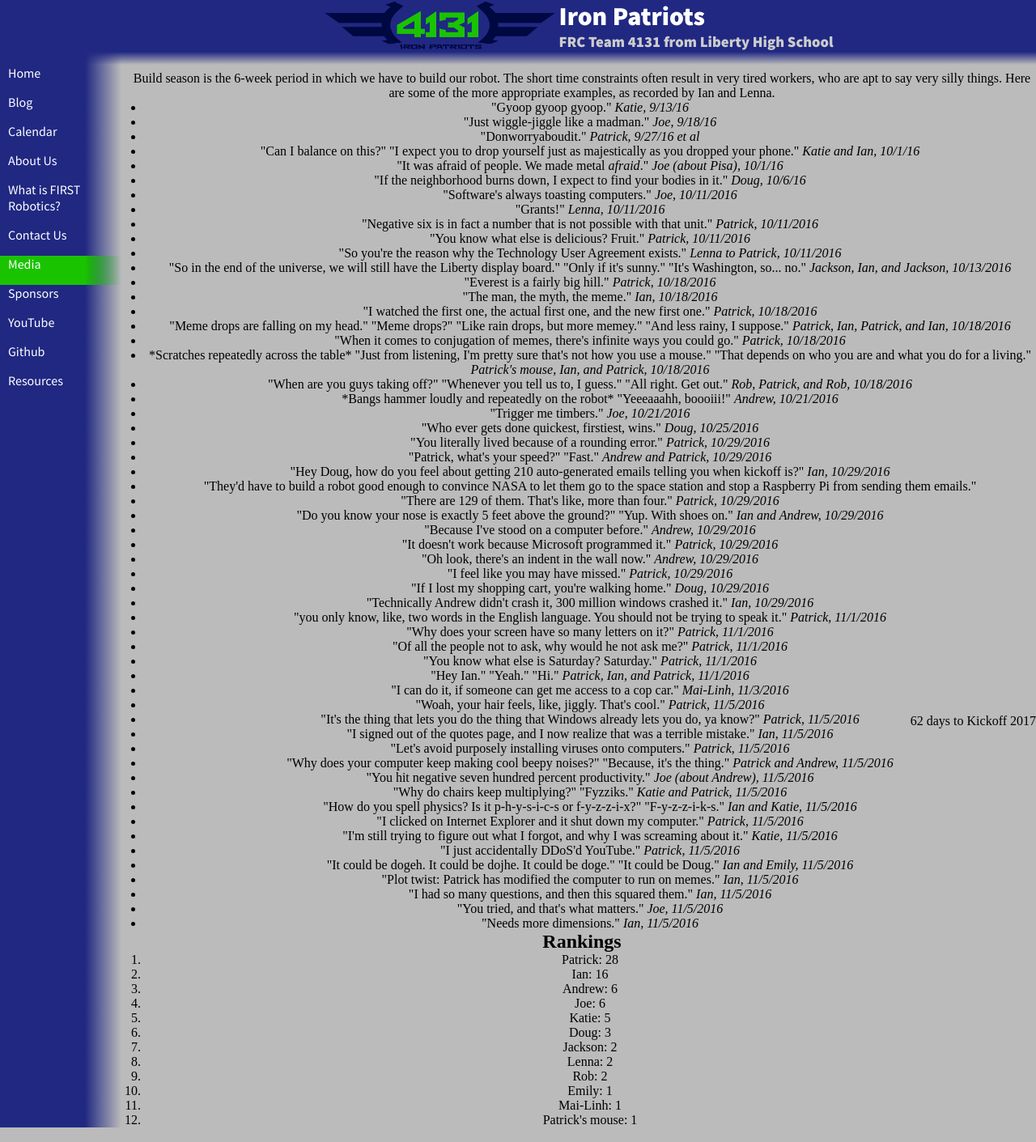
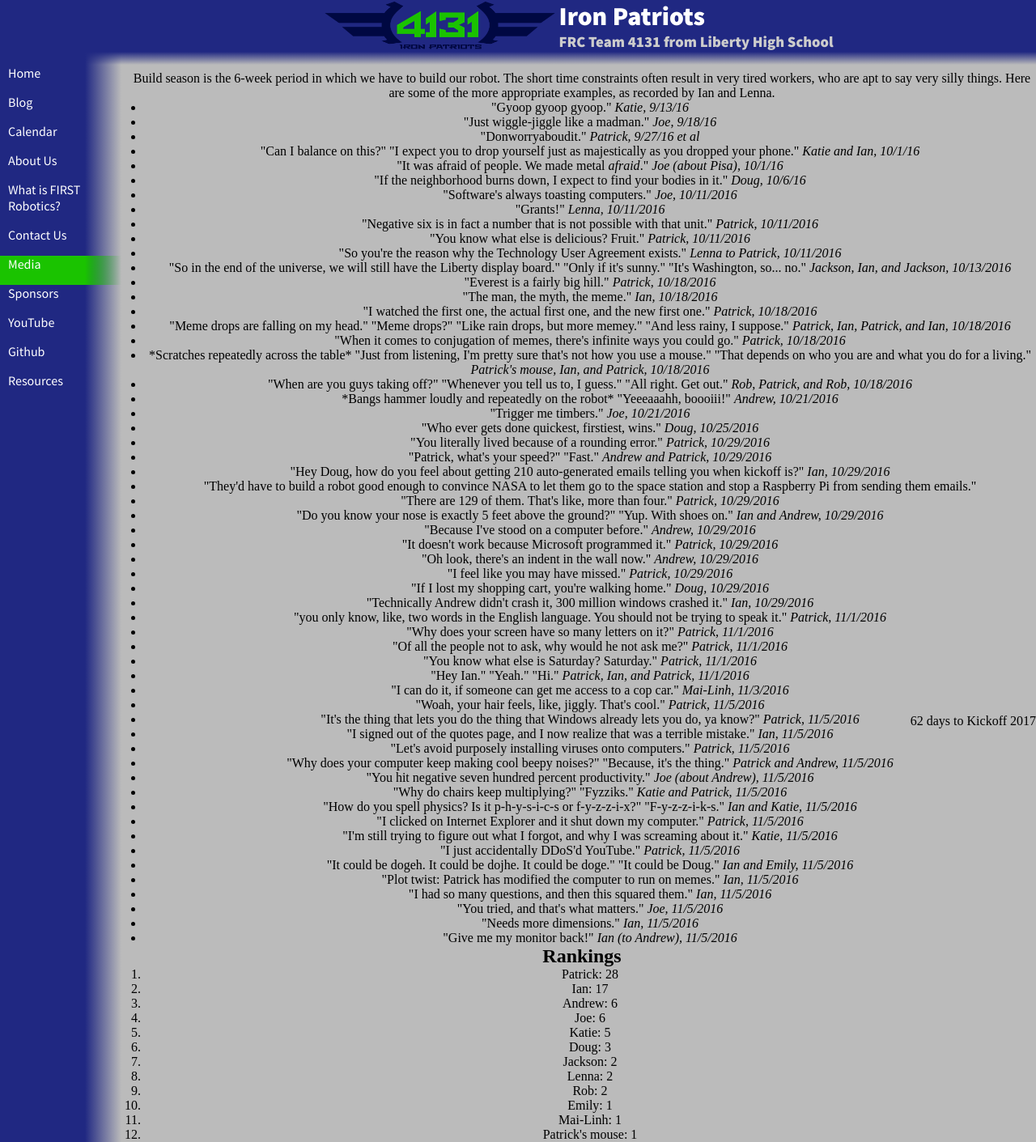
Before and after one commit to katiebugmoon/FRC4131.github.io, a Jekyll site: the page built from media/2017/quotes.html, in a window 1280 px wide. Shown: the whole page at 81% size. Built offline with Jekyll 4.4.1, drawn with Linux system fonts in a browser that asks for light colours; nearby versions of some CDN libraries.

Commit message:
Update quotes.html

```diff
--- a/media/2017/quotes.html
+++ b/media/2017/quotes.html
@@ -60,6 +60,7 @@ title: Build Season 2017 Quotes
 	<li>"I had so many questions, and then this squared them." <i>Ian, 11/5/2016</i></li>
 	<li>"You tried, and that's what matters." <i>Joe, 11/5/2016</i></li>
 	<li>"Needs more dimensions." <i>Ian, 11/5/2016</i></li>
+	<li>"Give me my monitor back!" <i>Ian (to Andrew), 11/5/2016</i></li>
 </ul>
 <h2>Rankings</h2>
 <ol id='rankings'></ol>
```
